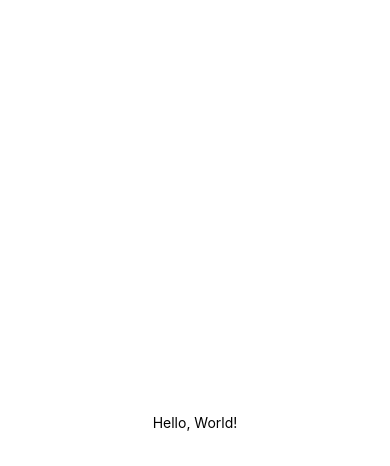
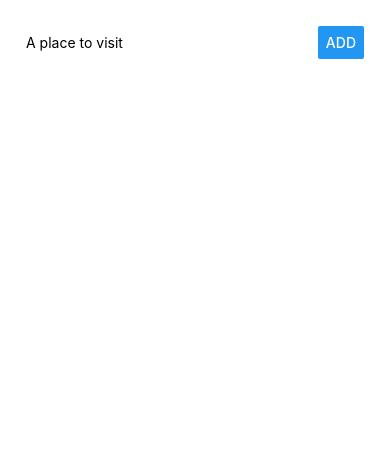
Before and after one commit to andrew-atkinson/react-native-app, a React Native app: screen / in a window 390 px wide. Shown: the top 466 px of the page. Built offline with nearby package versions, Linux system fonts and the light colour scheme.

Commit message:
feat: basic list functionality

```diff
--- a/App.js
+++ b/App.js
@@ -1,11 +1,46 @@
-import React, { Component } from 'react';
-import { StyleSheet, Text, View } from 'react-native';
+import React, {Component} from 'react';
+import {StyleSheet, Text, View, TextInput, Button} from 'react-native';
+import PlaceList from './src/components/PlaceList'
 
 export default class App extends Component {
+  state = {
+    placeName: '',
+    places: []
+  }
+
+  placeNameChangeHandler = val => {
+    this.setState({placeName: val});
+  }
+
+  placeNameSubmitHandler = () => {
+    if (this.state.placeName.trim() === '')
+      return;
+
+    this.setState(prevState => {
+      return {
+        places: prevState.places.concat(this.state.placeName)
+      }
+    })
+  }
+
   render() {
     return (
       <View style={styles.container}>
-        <Text>Hello, World!</Text>
+        <View style={styles.inputContainer}>
+          <TextInput
+            placeholder={'A place to visit'}
+            style={{
+            width: 300
+          }}
+            value={this.state.placeName}
+            onChangeText={this.placeNameChangeHandler}
+            style={styles.placeInput}/>
+          <Button
+            title='add'
+            style={styles.placeButton}
+            onPress={this.placeNameSubmitHandler}/>
+        </View>
+        <PlaceList places={this.state.places}/>
       </View>
     );
   }
@@ -14,8 +49,21 @@ export default class App extends Component {
 const styles = StyleSheet.create({
   container: {
     flex: 1,
+    padding: 26,
     backgroundColor: '#fff',
     alignItems: 'center',
-    justifyContent: 'center',
+    justifyContent: 'flex-start'
   },
+  inputContainer: {
+    width: "100%",
+    flexDirection: 'row',
+    justifyContent: 'space-between',
+    alignItems: "center"
+  },
+  placeInput: {
+    width: "70%"
+  },
+  placeButton: {
+    width: "30%"
+  }
 });
--- /dev/null
+++ b/src/components/ListItem.js
@@ -0,0 +1,19 @@
+import React from 'react'
+import {View, Text, StyleSheet} from 'react-native'
+
+const ListItem = (props) => (
+  <View style={styles.ListItem}>
+    <Text>{props.placeName}</Text>
+  </View>
+)
+
+const styles = StyleSheet.create({
+  ListItem:{
+    width:'100%',
+    backgroundColor: '#eee',
+    padding: 10,
+    marginBottom: 5
+  }
+})
+
+export default ListItem
--- /dev/null
+++ b/src/components/PlaceList.js
@@ -0,0 +1,14 @@
+import React from 'react'
+import {View} from 'react-native'
+import ListItem from './ListItem'
+
+const PlaceList = (props) => (
+  <View style={{width: '100%'}}>
+    {props
+      .places
+      .map((place, i) => (<ListItem placeName={place} key={i}/>))
+    }
+  </View>
+)
+
+export default PlaceList
```
